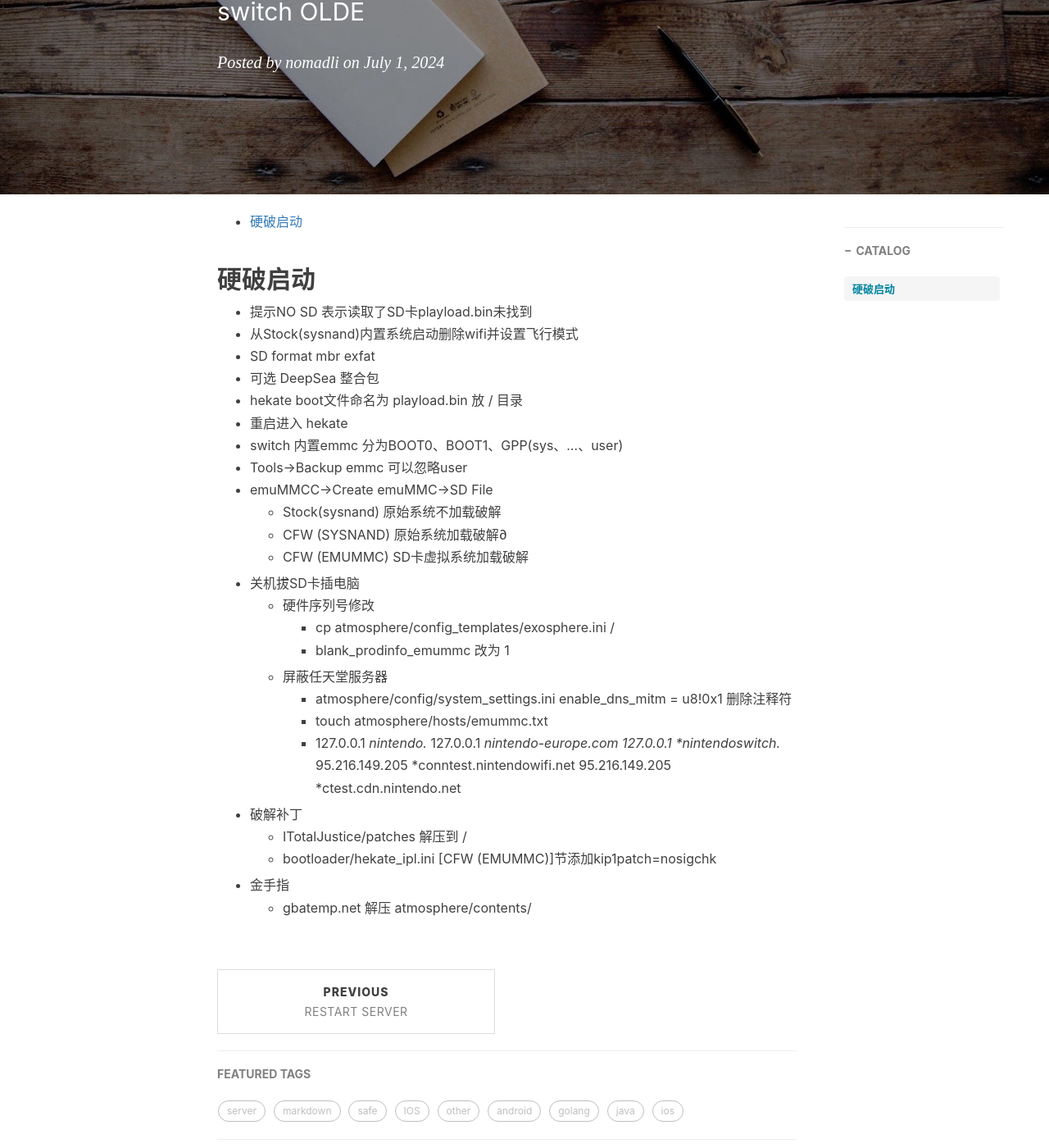
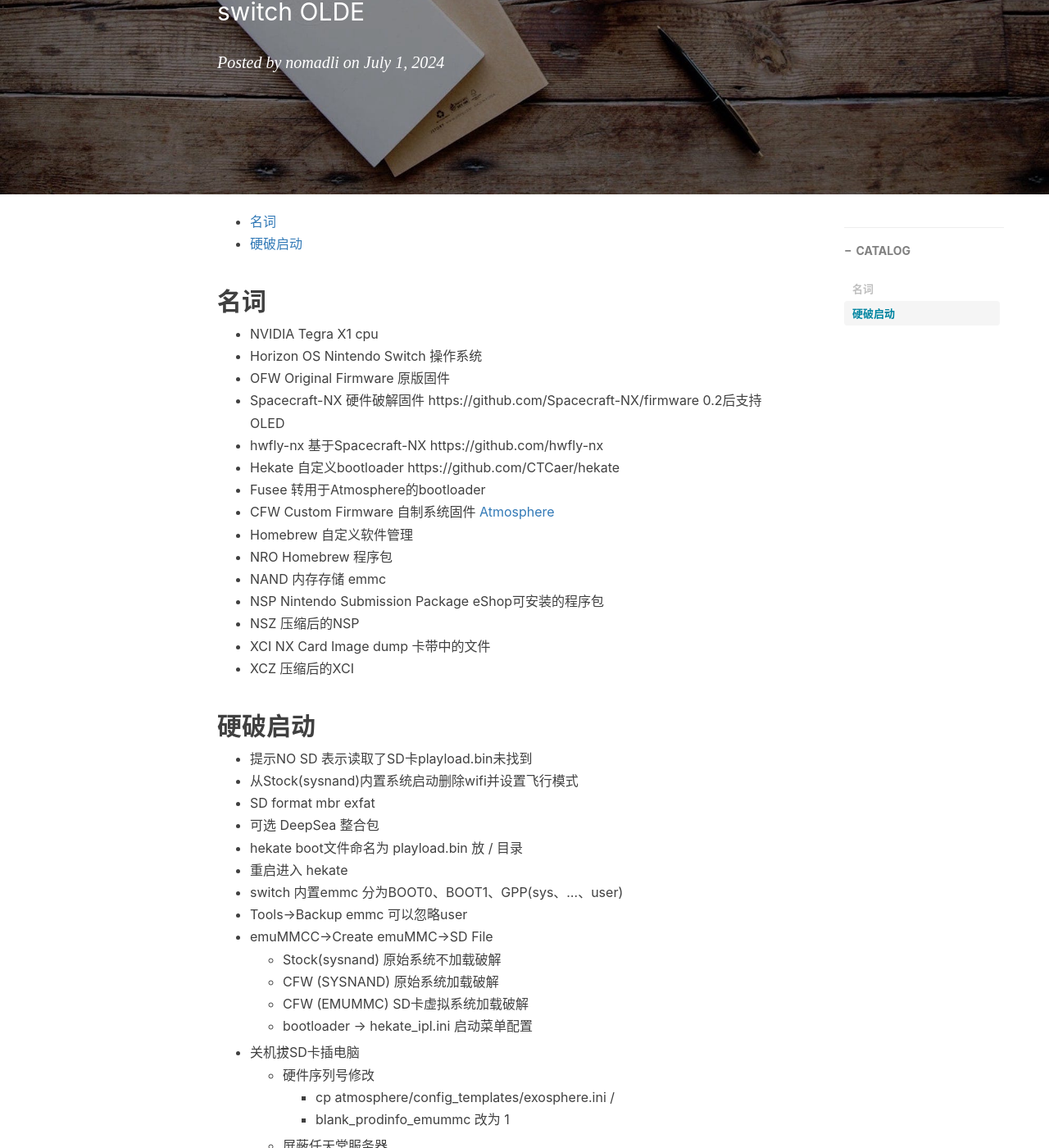
Before and after one commit to nomadli/nomadli.github.io, a Jekyll site: the page built from _posts/2024-07-01-switchOLED.md, in a window 1280 px wide and 1400 px high, scrolled down 286 px. Shown: the whole window at 82% size. Built offline with Jekyll 4.4.1, drawn with Linux system fonts in a browser that asks for light colours; nearby versions of some CDN libraries; comment, search, counter and statistics services are not loaded.

Commit message:
add switch info

```diff
--- a/_posts/2024-07-01-switchOLED.md
+++ b/_posts/2024-07-01-switchOLED.md
@@ -13,6 +13,23 @@
 * content
 {:toc}
 
+## 名词
+- NVIDIA Tegra X1   cpu
+- Horizon OS        Nintendo Switch 操作系统
+- OFW               Original Firmware 原版固件
+- Spacecraft-NX     硬件破解固件 https://github.com/Spacecraft-NX/firmware 0.2后支持OLED
+- hwfly-nx          基于Spacecraft-NX https://github.com/hwfly-nx
+- Hekate            自定义bootloader https://github.com/CTCaer/hekate
+- Fusee             转用于Atmosphere的bootloader
+- CFW               Custom Firmware 自制系统固件 [Atmosphere](https://github.com/Atmosphere-NX/Atmosphere)
+- Homebrew          自定义软件管理
+- NRO               Homebrew 程序包
+- NAND              内存存储 emmc
+- NSP               Nintendo Submission Package eShop可安装的程序包
+- NSZ               压缩后的NSP
+- XCI               NX Card Image dump 卡带中的文件
+- XCZ               压缩后的XCI
+
 ## 硬破启动
 - 提示NO SD 表示读取了SD卡playload.bin未找到
 - 从Stock(sysnand)内置系统启动删除wifi并设置飞行模式
@@ -24,8 +41,9 @@
 - Tools->Backup emmc 可以忽略user
 - emuMMCC->Create emuMMC->SD File
     - Stock(sysnand) 原始系统不加载破解
-    - CFW (SYSNAND) 原始系统加载破解∂
+    - CFW (SYSNAND) 原始系统加载破解
     - CFW (EMUMMC) SD卡虚拟系统加载破解
+    - bootloader -> hekate_ipl.ini 启动菜单配置
 - 关机拔SD卡插电脑
     - 硬件序列号修改
         - cp atmosphere/config_templates/exosphere.ini /
```
Also changed, not shown: _posts/2017-05-16-RSA.md (+1 -0 lines).
